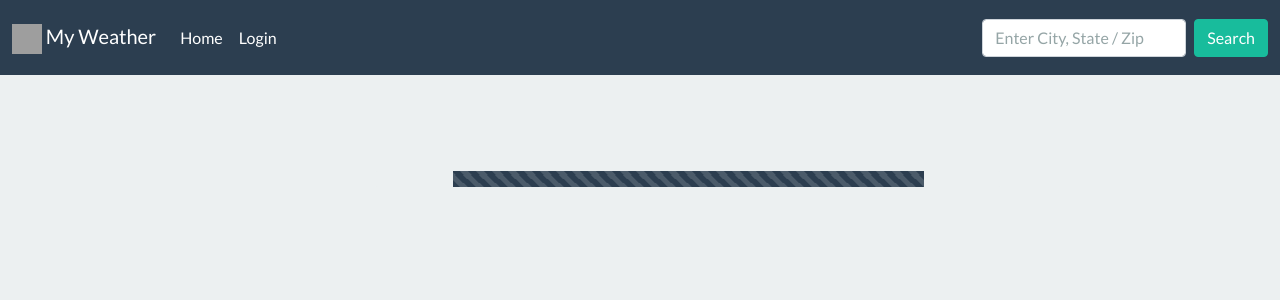
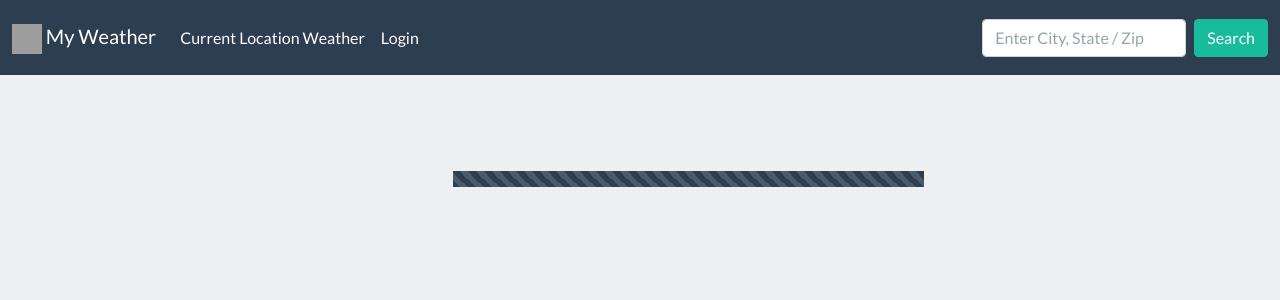
Before and after one commit to SammyG1996/my_weather, a Flask app: page / in a window 1280 px wide. Shown: the top 300 px of the page. Run offline with Flask 2, Linux system fonts and the light colour scheme; some libraries are stand-ins or nearby versions; grey boxes are pictures that could not be loaded.

Commit message:
added a home weather tag and a current weather tag to the menu

```diff
--- a/app.py
+++ b/app.py
@@ -3,6 +3,7 @@
 from flask import Flask, redirect, render_template, request, session, url_for
 import flask
 from sqlalchemy import delete
+from urllib3 import Retry
 from secret import secret_key
 from models import db, connect_db
 from flask_debugtoolbar import DebugToolbarExtension
@@ -97,6 +98,14 @@
 
 
 
+@app.route('/home_weather')
+def home_weather():
+  if session.get('username') != None:
+    results = weather_api(f"{session['home_city']} {session['home_state']}")
+    session['search_results'] = results
+    return redirect('/weather_search')
+  else:
+    return redirect('/')
 
 
 
@@ -140,7 +149,7 @@
       session['locations'] = arr
       session['email'] = username.email
 
-      return redirect('/')
+      return redirect('/home_weather')
 
     # If there are not validated a message will be flashed telling them that their username or pw is wrong
     else:
@@ -211,11 +220,11 @@
       session['home_state'] = user.home_state
       session['home_zip'] = user.home_zip
       session['email'] = user.email
-      return redirect('/')
+      return redirect('/home_weather')
 
     # if the user is logged in then they will be redirected to the homepage
     else:
-      return redirect('/')
+      return redirect('/home_weather')
 
   # If the form doesnt validate they will be sent to the register page again
   else:
--- a/templates/base.html
+++ b/templates/base.html
@@ -24,10 +24,15 @@
         <ul class="navbar-nav me-auto">
 
           <li class="nav-item">
-            <a class="nav-link" aria-current="page" href="/">Home</a>
+            <a class="nav-link" aria-current="page" href="/">Current Location Weather</a>
           </li>
 
           {% if session.get('username') != None %}
+
+          <li class="nav-item">
+            <a class="nav-link" aria-current="page" href="/home_weather">Home Weather</a>
+          </li>
+
           <li class="nav-item">
             <a class="nav-link" aria-current="page" href="/saved_location">Saved Locations</a>
           </li>
```
